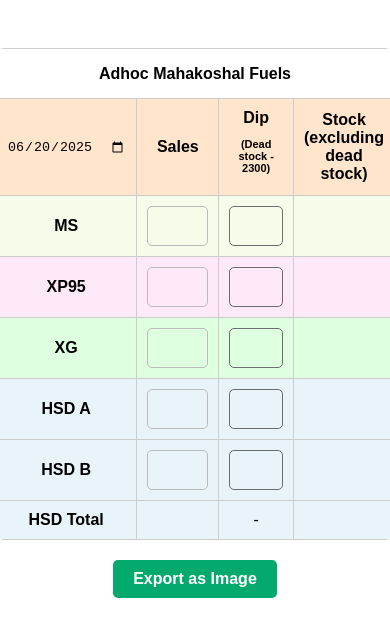
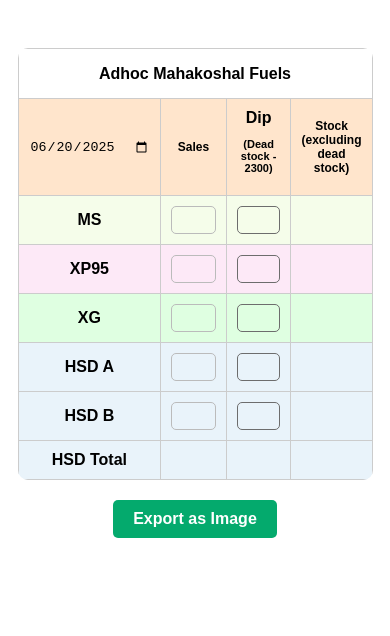
Before and after one commit to vsyst-support/js-projects, a plain HTML site: page javascript-projects/stockreadingadhocmf/index.html in a window 390 px wide. Both pictures are taken after a click on the button "Export as Image". Drawn offline with nearby package versions, Linux system fonts and the light colour scheme.

Commit message:
add space between / in date remove paading of input

```diff
--- a/javascript-projects/stockreadingadhocmf/index.html
+++ b/javascript-projects/stockreadingadhocmf/index.html
@@ -16,7 +16,7 @@
       table {
         border-collapse: collapse;
         overflow: hidden;
-        width: 500px;
+        width: 470px;
         text-align: center;
         border-radius: 10px;
         background-color: #fff;
@@ -75,7 +75,7 @@
 
       input[type="number"] {
         width: 100%;
-        padding: 10px 15px;
+        padding: 4px;
         box-sizing: border-box;
         font-size: 16px;
         border: 1px solid #bbbbbb;
@@ -132,13 +132,27 @@
         width: 120px;
       }
 
+      th:nth-child(1),
+      td:nth-child(1) {
+        width: 100px; /* Adjust this value as needed */
+      }
+
       .input_border {
         border: 1px solid #6d6d6d !important;
       }
 
+      .font {
+        font-size: 14px;
+      }
+
+      .dead_stock_style {
+        font-size: 11px;
+        padding: 0px;
+      }
+
       @media (max-width: 768px) {
         table {
-          width: 400px;
+          width: 355px;
           margin-left: 10px;
           margin-right: 10px;
         }
@@ -151,13 +165,29 @@
         .title {
           font-size: 16px;
         }
+
+        .font {
+          font-size: 12px;
+        }
+
+        th:nth-child(2),
+        td:nth-child(2),
+        th:nth-child(3),
+        td:nth-child(3) {
+          width: 120px;
+        }
+
+        th:nth-child(1),
+        td:nth-child(1) {
+          width: 130px; /* Adjust this value as needed */
+        }
       }
 
       @media (max-width: 350px) {
         table {
-          width: 300px;
-          margin-left: 20px;
-          margin-right: 20px;
+          width: 250px;
+          margin-left: 30px;
+          margin-right: 30px;
         }
 
         th,
@@ -167,6 +197,10 @@
 
         .title {
           font-size: 18px;
+        }
+
+        .font {
+          font-size: 10px;
         }
       }
     </style>
@@ -182,12 +216,12 @@
             <th>
               <input class="header_color" type="date" />
             </th>
-            <th>Sales</th>
+            <th class="font">Sales</th>
             <th>
               Dip
-              <p style="font-size: 11px; padding: 0px">(Dead stock - 2300)</p>
+              <p class="dead_stock_style">(Dead stock - 2300)</p>
             </th>
-            <th>Stock (excluding dead stock)</th>
+            <th class="font">Stock (excluding dead stock)</th>
           </tr>
         </thead>
         <tbody>
@@ -231,7 +265,7 @@
           <tr class="hsd_color">
             <td class="bold">HSD Total</td>
             <td></td>
-            <td>-</td>
+            <td></td>
             <td class="hsd_color"></td>
           </tr>
         </tbody>
@@ -252,7 +286,7 @@
         const day = String(date.getDate()).padStart(2, "0");
         const month = String(date.getMonth() + 1).padStart(2, "0");
         const year = date.getFullYear();
-        return `${day}/${month}/${year}`;
+        return `${day} / ${month} / ${year}`; // 👈 Updated with spaces
       }
 
       document.getElementById("downloadBtn").addEventListener("click", () => {
@@ -279,6 +313,18 @@
         span.style.padding = "8px 10px";
         span.style.width = "100%";
         span.style.boxSizing = "border-box";
+        span.style.fontWeight = "bold";
+        span.style.textAlign = "center";
+
+        // Adjust font size for small screens
+        const screenWidth = window.innerWidth;
+        if (screenWidth <= 400) {
+          span.style.fontSize = "12px";
+        } else if (screenWidth <= 768) {
+          span.style.fontSize = "14px";
+        } else {
+          span.style.fontSize = "16px";
+        }
 
         if (dateInputClone) {
           const parent = dateInputClone.parentElement;
@@ -289,7 +335,7 @@
         clone.querySelectorAll("thead tr, tbody tr").forEach((row) => {
           const cells = Array.from(row.children);
           if (cells.length >= 3) {
-            row.removeChild(cells[2]); // remove 3rd cell (Dip column)
+            row.removeChild(cells[2]);
           }
         });
 
```
Also changed, not shown: javascript-projects/stockreadingmf/index.html (+85 -34 lines).
